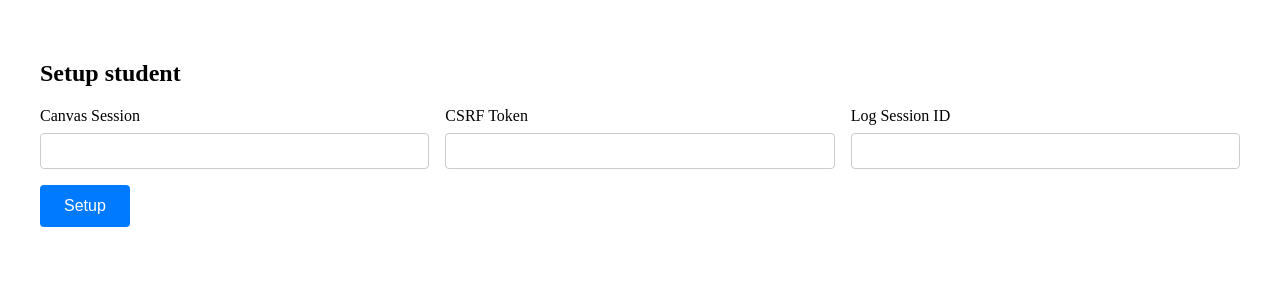
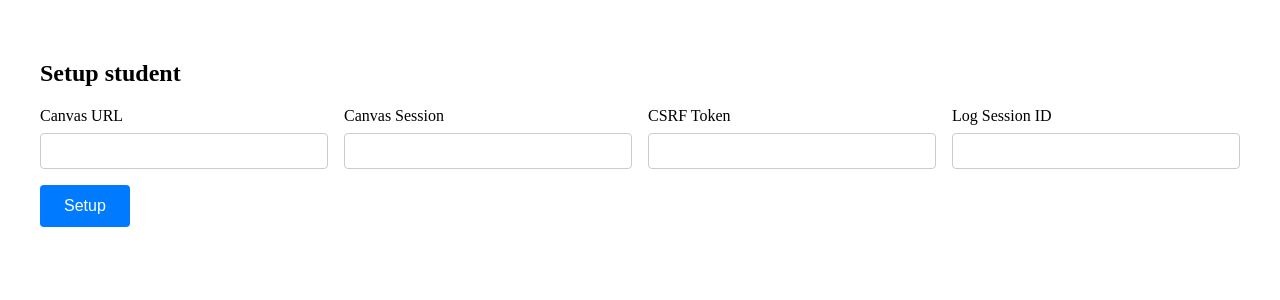
Before and after one commit to shatindle/canvas-lms-todo, a SvelteKit app: page / in a window 1280 px wide. Shown: the top 300 px of the page. Built offline with nearby package versions, Linux system fonts and the light colour scheme.

Commit message:
Removed the need for an env file

```diff
--- a/src/routes/+page.server.js
+++ b/src/routes/+page.server.js
@@ -1,5 +1,4 @@
 import { getToken, getStudentDetails, fetchMyGrades, getAllDueAssignments } from '$lib/server/canvas.js';
-import { env } from '$env/dynamic/private';
 
 export const load = async ({ cookies }) => {
     const allCookies = cookies.getAll();
@@ -16,10 +15,10 @@
             const token = getToken(studentInfo.canvas_session, studentInfo.csrf_token, studentInfo.log_session_id);
 
             try {
-                const student = await getStudentDetails(env.canvas_url, token);
+                const student = await getStudentDetails(studentInfo.canvas_url, token);
 
                 if (student) {
-                    const grades = await fetchMyGrades(env.canvas_url, token, student.id);
+                    const grades = await fetchMyGrades(studentInfo.canvas_url, token, student.id);
 
                     if (!grades) {
                         students.push({
@@ -32,7 +31,7 @@
                         continue;
                     }
 
-                    const results = await getAllDueAssignments(env.canvas_url, token, student.id);
+                    const results = await getAllDueAssignments(studentInfo.canvas_url, token, student.id);
 
                     if (!results) {
                         students.push({
--- a/src/routes/+page.svelte
+++ b/src/routes/+page.svelte
@@ -4,6 +4,7 @@
 
     let { data } = $props();
 
+    let canvas_url = $state("");
     let canvas_session = $state("");
     let csrf_token = $state("");
     let log_session_id = $state("");
@@ -17,6 +18,9 @@
     });
 
     const validate = async () => {
+        if (!canvas_url)
+            return toastMessage = "Canvas base URL must be provided";
+
         if (!canvas_session)
             return toastMessage = "Canvas Session must be provided";
 
@@ -32,6 +36,7 @@
                 "Content-Type": "application/json"
             },
             body: JSON.stringify({
+                canvas_url,
                 csrf_token,
                 canvas_session,
                 log_session_id
@@ -45,6 +50,7 @@
                 await cookieStore.set({
                     name: `student_${data.id}`,
                     value: JSON.stringify({
+                        canvas_url,
                         canvas_session,
                         csrf_token,
                         log_session_id
@@ -52,6 +58,7 @@
                     expires: Date.now() + 180 * 24 * 60 * 60 * 1000
                 });
 
+                canvas_url = "";
                 canvas_session = "";
                 csrf_token = "";
                 log_session_id = "";
@@ -118,6 +125,10 @@
             <h2>Setup student</h2>
             <article>
                 <div class="setup-inputs">
+                    <label for="canvas_url">
+                        Canvas URL
+                        <input type="text" bind:value={canvas_url} required />
+                    </label>
                     <label for="canvas_session">
                         Canvas Session
                         <input type="text" bind:value={canvas_session} required />
--- a/src/routes/add/+server.js
+++ b/src/routes/add/+server.js
@@ -1,10 +1,10 @@
-import { env } from '$env/dynamic/private';
 import { json } from '@sveltejs/kit';
 import { getStudentDetails, getToken } from '$lib/server/canvas';
 
 /** @type {import('./$types').RequestHandler} */
 export async function POST({ request }) {
     const {
+        canvas_url,
         csrf_token,
         canvas_session,
         log_session_id
@@ -13,7 +13,7 @@
     const token = getToken(canvas_session, csrf_token, log_session_id);
 
     try {
-        const student = await getStudentDetails(env.canvas_url, token);
+        const student = await getStudentDetails(canvas_url, token);
         return json({ success: true, id: student.id, name: student.name });
     } catch {
         return json({ success: false, id: null, name: null });
```
